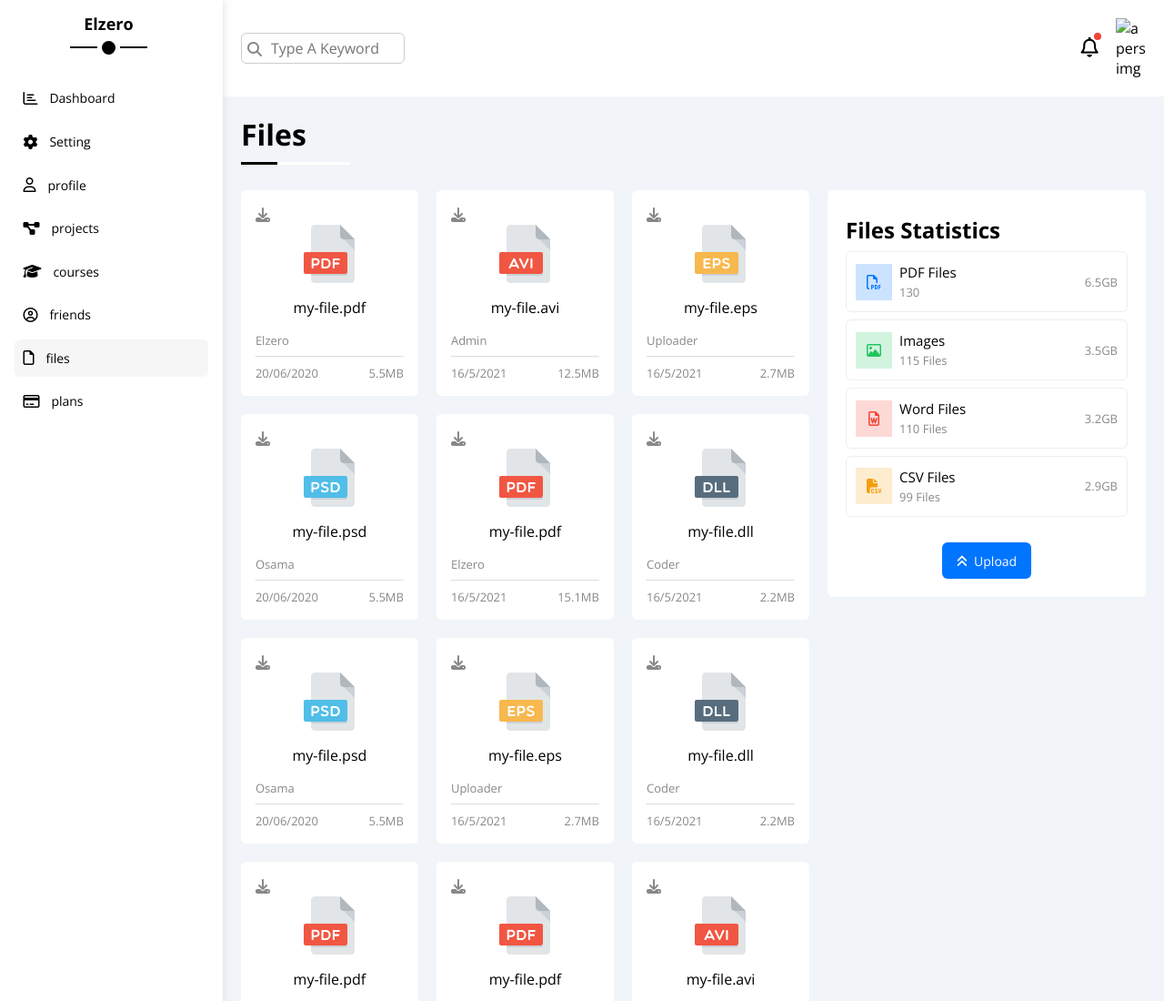
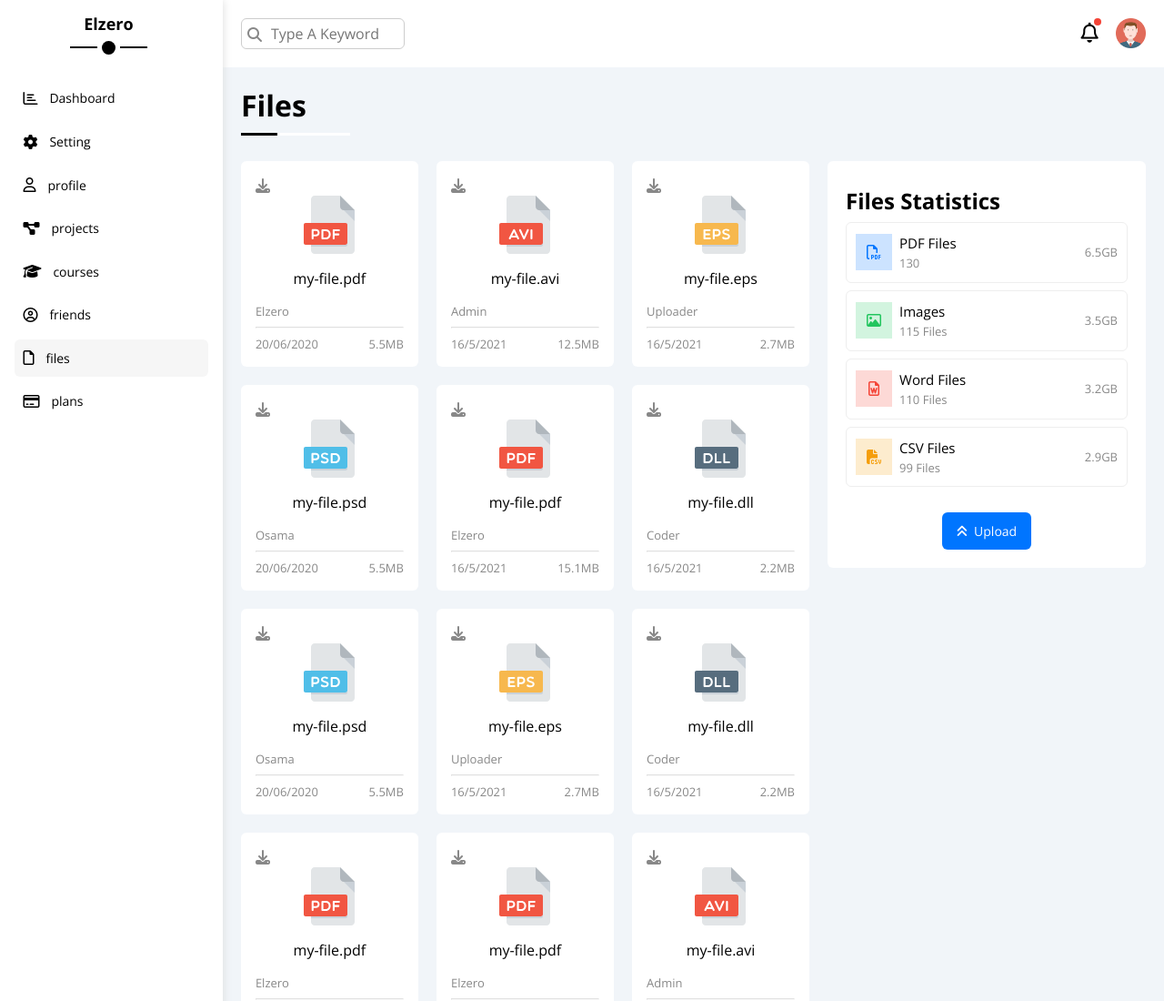
Before and after one commit to marwannabiil/Dashboard, a plain HTML site: page files.html in a window 1280 px wide. Shown: the top 1100 px of the page at 91% size. Drawn offline with nearby package versions, Linux system fonts and the light colour scheme.

Commit message:
fixed the nav image in file.html

```diff
--- a/files.html
+++ b/files.html
@@ -18,7 +18,7 @@
       referrerpolicy="no-referrer"
     />
     <link rel="icon" href="images/avatar.png" />
-    <title>Dashboard</title>
+    <title>Files</title>
   </head>
 
   <body>
@@ -87,7 +87,7 @@
           </form>
           <div class="wrapper">
             <span class="bell"><i class="fa-regular fa-bell"></i></span>
-            <span><img src="images/avatar.p" alt="a person img" /></span>
+            <span><img src="images/avatar.png" alt="a person img" /></span>
           </div>
             </nav>
             <main class="container">
```
